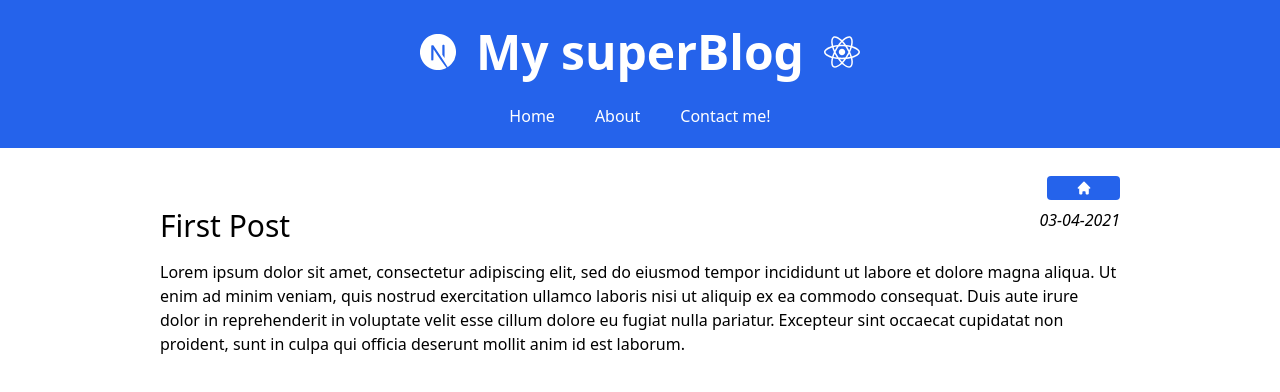
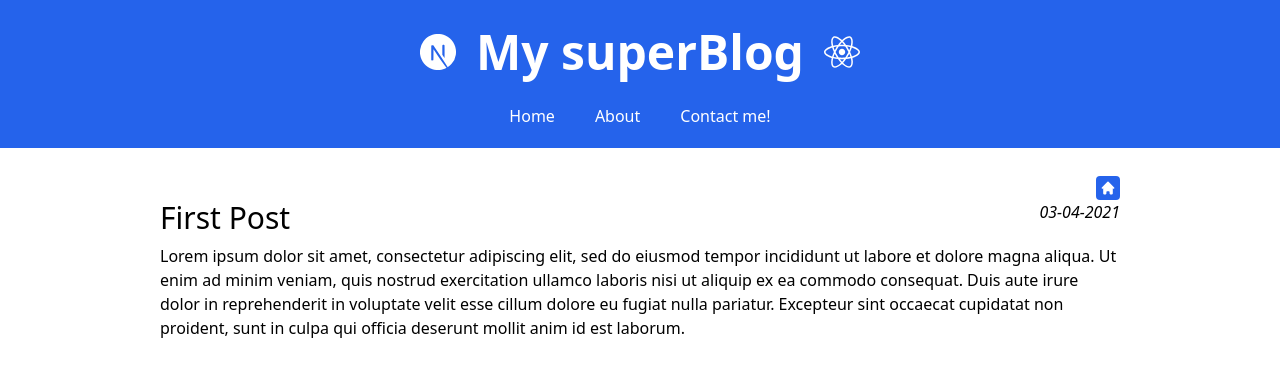
Before and after one commit to cenipeppe/nextjsblog, a Next.js app: page /blog/first-post in a window 1280 px wide. Shown: the top 392 px of the page. Built offline with nearby package versions, Linux system fonts and the light colour scheme.

Commit message:
some fixes (tested by Fabiola :D )

```diff
--- a/components/Post.jsx
+++ b/components/Post.jsx
@@ -3,20 +3,19 @@ import { HiHome } from "@react-icons/all-files/hi/HiHome";
 
 const Post = ({ title, date, content }) => {
   return (
-    <article className="grid grid-cols-12 gap-2">
-      <div className="col-span-11" />
-      <Link href="/">
-        <button className="col-span-1 flex justify-center">
-          <HiHome />
-        </button>
-      </Link>
-      <div className="col-span-10 mb-2">
+    <article>
+      <div className="flex justify-end">
+        <Link href="/">
+          <button className="flex justify-center p-1">
+            <HiHome />
+          </button>
+        </Link>
+      </div>
+      <div className="flex justify-between mb-2">
         <h1>{title}</h1>
-      </div>
-      <div className="col-span-2 flex justify-end mb-2">
         <i>{date}</i>
       </div>
-      <section className="col-span-12 mb-2">
+      <section>
         <p>{content}</p>
       </section>
     </article>
--- a/pages/_app.js
+++ b/pages/_app.js
@@ -6,8 +6,8 @@ import "../styles/globals.css";
 function MyApp({ Component, pageProps }) {
   return (
     <div>
-      <header className="w-full bg-blue-600">
-        <div className="flex gap-5 justify-center items-center">
+      <header className="w-full bg-blue-600 px-3">
+        <div className="flex justify-center items-center space-x-5">
           <SiNextDotJs />
           <h1 className="text-5xl font-bold text-center text-white py-7">
             My superBlog
--- a/pages/index.js
+++ b/pages/index.js
@@ -12,18 +12,17 @@ export default function Home() {
 
       <main className="mx-auto my-7 w-9/12 space-y-4">
         {blogPosts.map((post) => (
+          <Link href={`/blog/${post.slug}`}>
             <article
-            className="border border-gray-400 hover:border-yellow-800 rounded shadow hover:bg-yellow-200 hover:text-yellow-900 py-1 px-2"
+              className="border border-gray-400 hover:border-yellow-800 rounded shadow
+               hover:bg-yellow-200 hover:text-yellow-900 py-1 px-2 cursor-pointer"
               key={post.slug}
             >
-            <Link href={`/blog/${post.slug}`}>
-              <a>
               <h2>{post.title}</h2>
-              </a>
-            </Link>
               <i>{post.date}</i>
               <p>{post.content}</p>
             </article>
+          </Link>
         ))}
       </main>
     </div>
```
Lines whose indentation alone changed are shown as unchanged.
